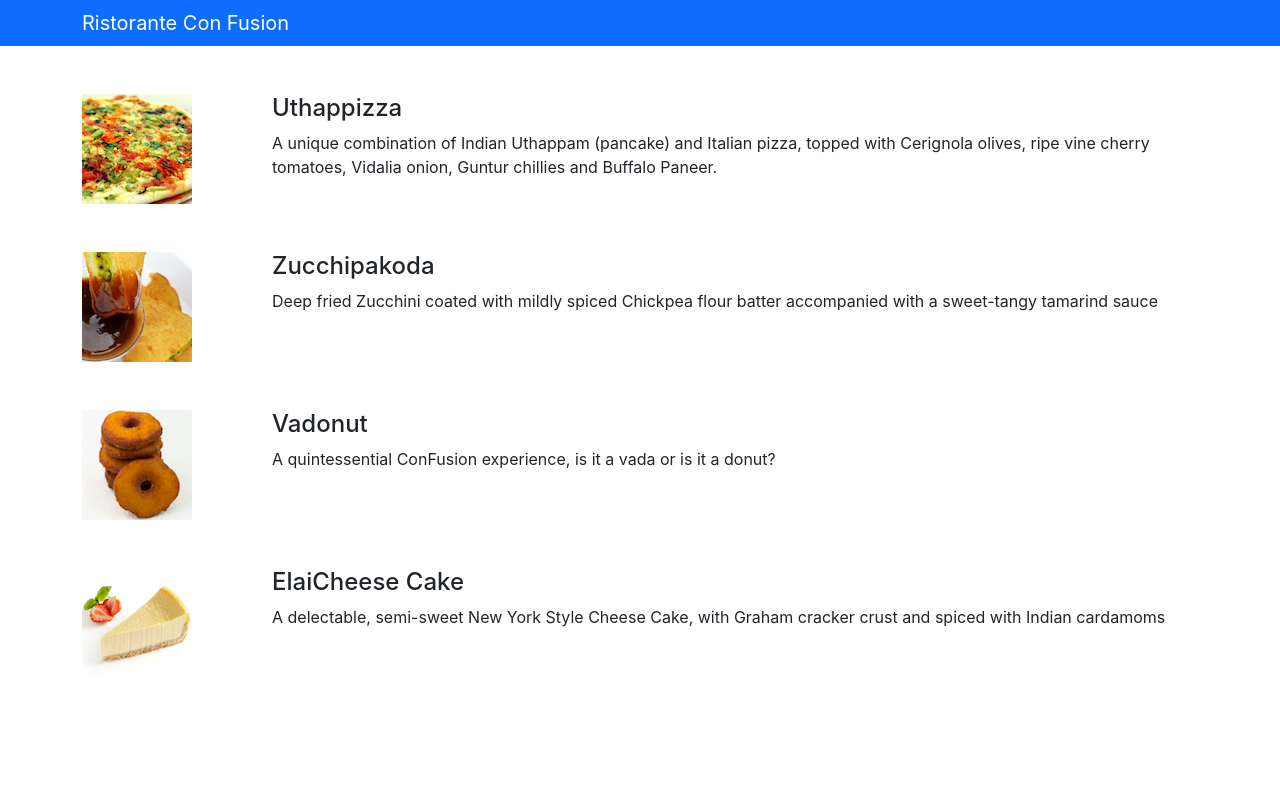
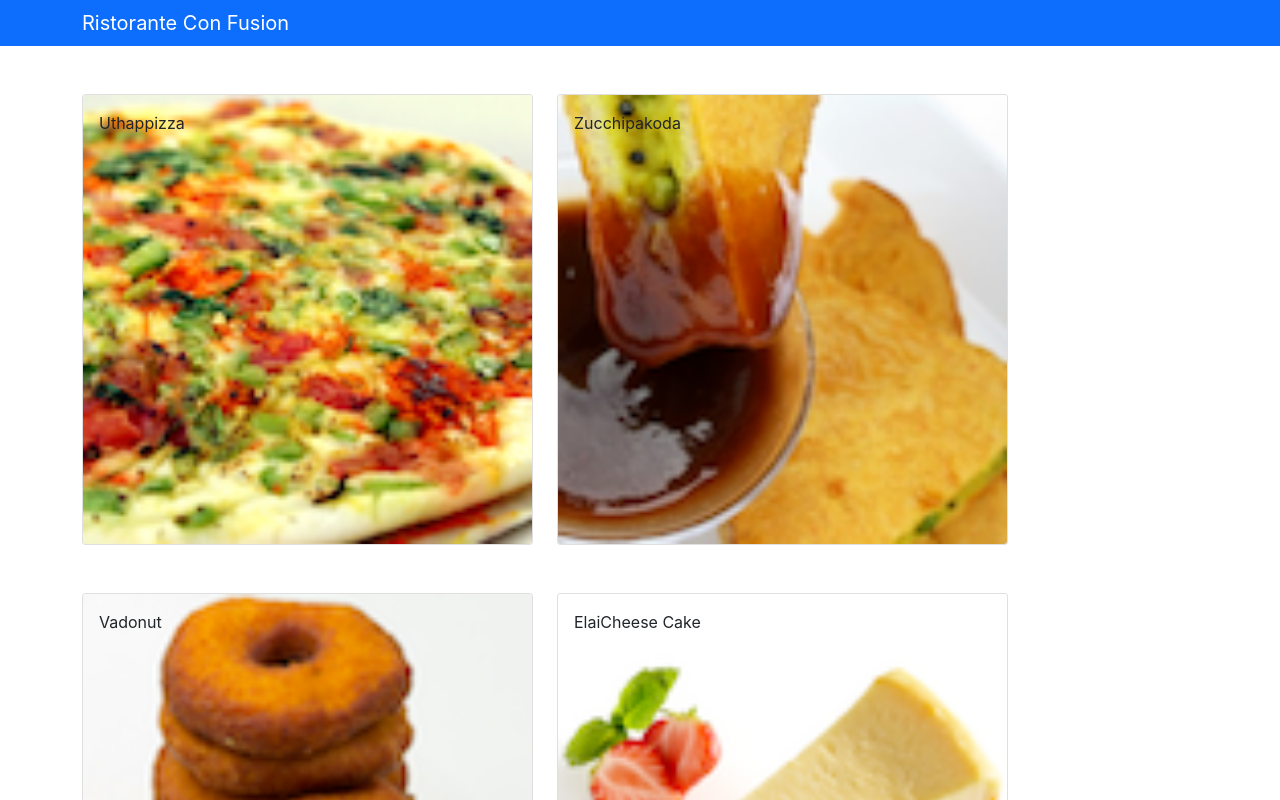
Before and after one commit to dakshina99/React, a React (Create React App) app in the folder confusion/: page / in a window 1280 px wide. Shown: the top 800 px of the page. Built offline with nearby package versions, Linux system fonts and the light colour scheme.

Commit message:
States and Props

```diff
--- a/confusion/src/App.js
+++ b/confusion/src/App.js
@@ -1,9 +1,18 @@
 import React, { Component } from "react";
 import {Navbar, NavbarBrand} from "reactstrap";
 import Menu from './components/MenuComponent';
+import { DISHES } from "./shared/dishes";
 import './App.css';
 
 class App extends Component {
+  constructor(props){
+    super(props);
+
+    this.state = {
+      dishes : DISHES
+    }
+  }
+
   render() {
     return (
       <div>
@@ -12,7 +21,7 @@
             <NavbarBrand href="/">Ristorante Con Fusion</NavbarBrand>
           </div>
         </Navbar>
-        <Menu />
+        <Menu dishes={this.state.dishes}/>
       </div>
     );
   }
--- a/confusion/src/components/MenuComponent.js
+++ b/confusion/src/components/MenuComponent.js
@@ -1,71 +1,47 @@
 import React, { Component } from 'react';
-import { Media } from 'reactstrap';
+import { Card, CardImg, CardImgOverlay, CardText, CardBody, CardTitle } from 'reactstrap';
 
 class Menu extends Component {
     constructor(props) {
         super(props);
         this.state = {
-            dishes: [
-                {
-                    id: 0,
-                    name: 'Uthappizza',
-                    image: 'assets/images/uthappizza.png',
-                    category: 'mains',
-                    label: 'Hot',
-                    price: '4.99',
-                    description: 'A unique combination of Indian Uthappam (pancake) and Italian pizza, topped with Cerignola olives, ripe vine cherry tomatoes, Vidalia onion, Guntur chillies and Buffalo Paneer.'
-                },
-                {
-                    id: 1,
-                    name: 'Zucchipakoda',
-                    image: 'assets/images/zucchipakoda.png',
-                    category: 'appetizer',
-                    label: '',
-                    price: '1.99',
-                    description: 'Deep fried Zucchini coated with mildly spiced Chickpea flour batter accompanied with a sweet-tangy tamarind sauce'
-                },
-                {
-                    id: 2,
-                    name: 'Vadonut',
-                    image: 'assets/images/vadonut.png',
-                    category: 'appetizer',
-                    label: 'New',
-                    price: '1.99',
-                    description: 'A quintessential ConFusion experience, is it a vada or is it a donut?'
-                },
-                {
-                    id: 3,
-                    name: 'ElaiCheese Cake',
-                    image: 'assets/images/elaicheesecake.png',
-                    category: 'dessert',
-                    label: '',
-                    price: '2.99',
-                    description: 'A delectable, semi-sweet New York Style Cheese Cake, with Graham cracker crust and spiced with Indian cardamoms'
-                }
-            ],
+            selectedDish: null
         };
     }
 
+    onDishSelect(dish) {
+        this.setState({selectedDish: dish});
+    }
+
+    renderDish(dish) {
+        if (dish != null) {
+            return (
+                <Card>
+                    <CardImg width="100%" src={dish.image} alt={dish.name} />
+                    <CardBody>
+                        <CardTitle>{dish.name}</CardTitle>
+                        <CardText>{dish.description}</CardText>
+                    </CardBody>
+                </Card>
+            );
+        } else {
+            return(
+                <div></div>
+            );
+        }
+    }
+
     render() {
-        const menu = this.state.dishes.map((dish) => {
+        const menu = this.props.dishes.map((dish) => {
             return (
-                <div key={dish.id} className="col-12 mt-5">
-                    <Media tag="li">
-                        <div className="row">
-                            <div className="col-sm-2 col-12">
-                                <Media left middle>
-                                    <Media object src={dish.image} alt={dish.name} />
-                                </Media>
-                            </div>
-                            <div className="col-sm-10 col-12">
+                <div key={dish.id} className="col-12 col-md-5 mt-5">
+                    <Card onClick={() => this.onDishSelect(dish)}>
+                        <CardImg width="100%" src={dish.image} alt={dish.name} />
+                        <CardImgOverlay>
+                            <CardTitle>{dish.name}</CardTitle>
+                        </CardImgOverlay>
 
-                                <Media body className="ml-5 float-right">
-                                    <Media heading>{dish.name}</Media>
-                                    <p>{dish.description}</p>
-                                </Media>
-                            </div>
-                        </div>
-                    </Media>
+                    </Card>
                 </div>
             );
         });
@@ -73,9 +49,10 @@
         return (
             <div className="container">
                 <div className="row">
-                    <Media list>
-                        {menu}
-                    </Media>
+                    {menu}
+                </div>
+                <div className="row">
+                    {this.renderDish(this.state.selectedDish)}
                 </div>
             </div>
         );
--- /dev/null
+++ b/confusion/src/shared/dishes.js
@@ -0,0 +1,186 @@
+export const DISHES =
+    [
+        {
+        id: 0,
+        name:'Uthappizza',
+        image: 'assets/images/uthappizza.png',
+        category: 'mains',
+        label:'Hot',
+        price:'4.99',
+        description:'A unique combination of Indian Uthappam (pancake) and Italian pizza, topped with Cerignola olives, ripe vine cherry tomatoes, Vidalia onion, Guntur chillies and Buffalo Paneer.',
+        comments: [
+            {
+            id: 0,
+            rating: 5,
+            comment: "Imagine all the eatables, living in conFusion!",
+            author: "John Lemon",
+            date: "2012-10-16T17:57:28.556094Z"
+            },
+            {
+            id: 1,
+            rating: 4,
+            comment: "Sends anyone to heaven, I wish I could get my mother-in-law to eat it!",
+            author: "Paul McVites",
+            date: "2014-09-05T17:57:28.556094Z"
+            },
+            {
+            id: 2,
+            rating: 3,
+            comment: "Eat it, just eat it!",
+            author: "Michael Jaikishan",
+            date: "2015-02-13T17:57:28.556094Z"
+            },
+            {
+            id: 3,
+            rating: 4,
+            comment: "Ultimate, Reaching for the stars!",
+            author: "Ringo Starry",
+            date: "2013-12-02T17:57:28.556094Z"
+            },
+            {
+            id: 4,
+            rating: 2,
+            comment: "It's your birthday, we're gonna party!",
+            author: "25 Cent",
+            date: "2011-12-02T17:57:28.556094Z"
+            }
+        ]                        },
+        {
+        id: 1,
+        name:'Zucchipakoda',
+        image: 'assets/images/zucchipakoda.png',
+        category: 'appetizer',
+        label:'',
+        price:'1.99',
+        description:'Deep fried Zucchini coated with mildly spiced Chickpea flour batter accompanied with a sweet-tangy tamarind sauce',
+        comments: [
+            {
+            id: 0,
+            rating: 5,
+            comment: "Imagine all the eatables, living in conFusion!",
+            author: "John Lemon",
+            date: "2012-10-16T17:57:28.556094Z"
+            },
+            {
+            id: 1,
+            rating: 4,
+            comment: "Sends anyone to heaven, I wish I could get my mother-in-law to eat it!",
+            author: "Paul McVites",
+            date: "2014-09-05T17:57:28.556094Z"
+            },
+            {
+            id: 2,
+            rating: 3,
+            comment: "Eat it, just eat it!",
+            author: "Michael Jaikishan",
+            date: "2015-02-13T17:57:28.556094Z"
+            },
+            {
+            id: 3,
+            rating: 4,
+            comment: "Ultimate, Reaching for the stars!",
+            author: "Ringo Starry",
+            date: "2013-12-02T17:57:28.556094Z"
+            },
+            {
+            id: 4,
+            rating: 2,
+            comment: "It's your birthday, we're gonna party!",
+            author: "25 Cent",
+            date: "2011-12-02T17:57:28.556094Z"
+            }
+        ]
+        },
+        {
+        id: 2,
+        name:'Vadonut',
+        image: 'assets/images/vadonut.png',
+        category: 'appetizer',
+        label:'New',
+        price:'1.99',
+        description:'A quintessential ConFusion experience, is it a vada or is it a donut?',
+        comments: [
+            {
+            id: 0,
+            rating: 5,
+            comment: "Imagine all the eatables, living in conFusion!",
+            author: "John Lemon",
+            date: "2012-10-16T17:57:28.556094Z"
+            },
+            {
+            id: 1,
+            rating: 4,
+            comment: "Sends anyone to heaven, I wish I could get my mother-in-law to eat it!",
+            author: "Paul McVites",
+            date: "2014-09-05T17:57:28.556094Z"
+            },
+            {
+            id: 2,
+            rating: 3,
+            comment: "Eat it, just eat it!",
+            author: "Michael Jaikishan",
+            date: "2015-02-13T17:57:28.556094Z"
+            },
+            {
+            id: 3,
+            rating: 4,
+            comment: "Ultimate, Reaching for the stars!",
+            author: "Ringo Starry",
+            date: "2013-12-02T17:57:28.556094Z"
+            },
+            {
+            id: 4,
+            rating: 2,
+            comment: "It's your birthday, we're gonna party!",
+            author: "25 Cent",
+            date: "2011-12-02T17:57:28.556094Z"
+            }
+        ]
+        },
+        {
+        id: 3,
+        name:'ElaiCheese Cake',
+        image: 'assets/images/elaicheesecake.png',
+        category: 'dessert',
+        label:'',
+        price:'2.99',
+        description:'A delectable, semi-sweet New York Style Cheese Cake, with Graham cracker crust and spiced with Indian cardamoms',
+        comments: [
+            {
+            id: 0,
+            rating: 5,
+            comment: "Imagine all the eatables, living in conFusion!",
+            author: "John Lemon",
+            date: "2012-10-16T17:57:28.556094Z"
+            },
+            {
+            id: 1,
+            rating: 4,
+            comment: "Sends anyone to heaven, I wish I could get my mother-in-law to eat it!",
+            author: "Paul McVites",
+            date: "2014-09-05T17:57:28.556094Z"
+            },
+            {
+            id: 2,
+            rating: 3,
+            comment: "Eat it, just eat it!",
+            author: "Michael Jaikishan",
+            date: "2015-02-13T17:57:28.556094Z"
+            },
+            {
+            id: 3,
+            rating: 4,
+            comment: "Ultimate, Reaching for the stars!",
+            author: "Ringo Starry",
+            date: "2013-12-02T17:57:28.556094Z"
+            },
+            {
+            id: 4,
+            rating: 2,
+            comment: "It's your birthday, we're gonna party!",
+            author: "25 Cent",
+            date: "2011-12-02T17:57:28.556094Z"
+            }
+        ]
+        }
+    ];
```
